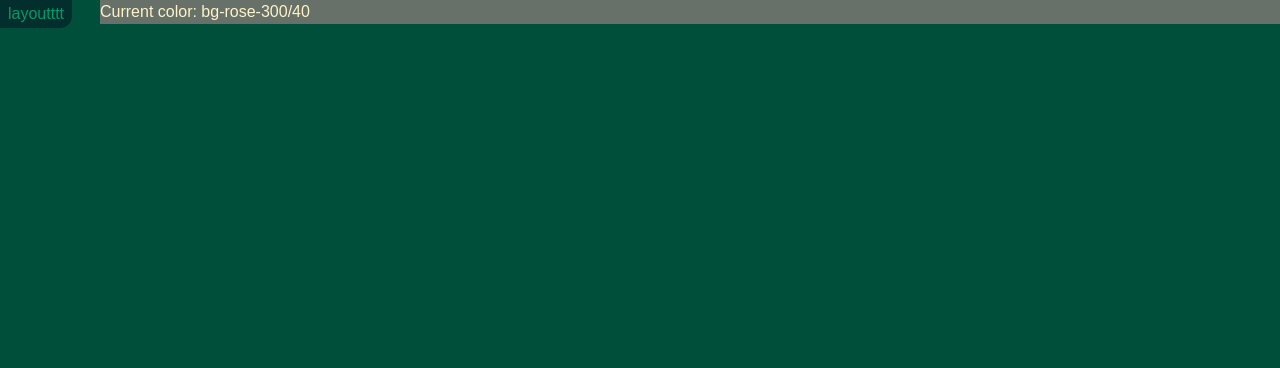
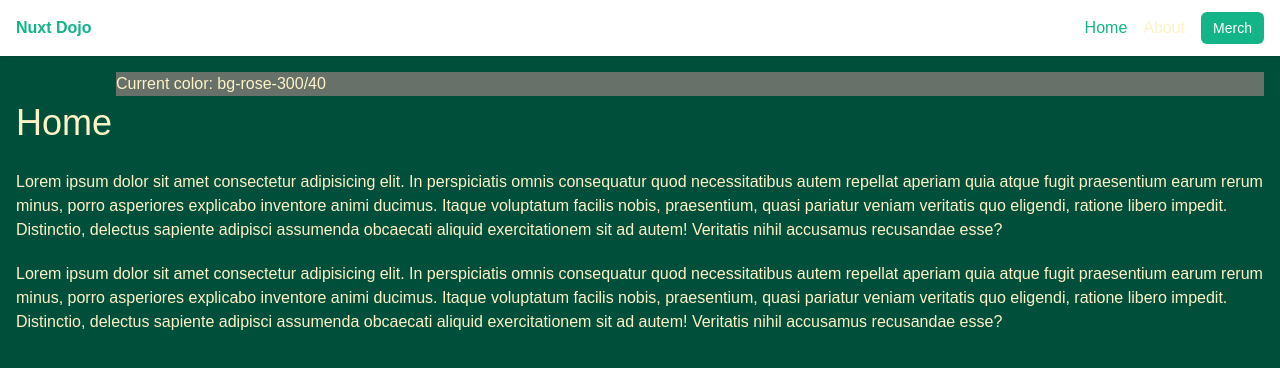
Before and after one commit to maanemann/softroom-nuxt-1.2, a Nuxt app: page /basement/netninja-nuxt-tut in a window 1280 px wide. Shown: the top 368 px of the page. Built offline with nearby package versions, Linux system fonts and the light colour scheme; a web font is replaced by a local one.

Commit message:
add entire netninja nuxt tut progress from `fresh-create_fra-8`; adjust to work in new sub-page scope & reflect original (except css: `body{@apply bg-gray-50;}`)

```diff
--- a/assets/css/main.css
+++ b/assets/css/main.css
@@ -26,7 +26,7 @@ body {
 }
 
 
-/* § h2 : kopieret fra `fresh-create_fra-8` (net ninja nuxt3 tut) – mon det virker her? */
+/* § h2 : kopieret fra `fresh-create_fra-8` (net ninja nuxt3 tut) – mon det virker her? (ja) */
 
 @layer components {
   .btn {
--- /dev/null
+++ b/components/ProductCard.vue
@@ -0,0 +1,28 @@
+
+<template>
+  <div class="card text-center">
+    <img :src="product.image" alt="product thumb" class="thumb">
+
+    <p class="font-bold text-gray-500 m-4 truncate">{{ product.title }}</p>
+
+    <NuxtLink :to="`/basement/netninja-nuxt-tut/products/${product.id}`">
+      <p class="btn my-4">view details</p>
+    </NuxtLink>
+
+  </div>
+</template>
+
+<script setup lang="ts">
+  // § i typescript skal typen defineres :
+  const { product } = defineProps<{ product: Product }>()
+  // § sådan skrives det i vanilla js :
+  // const { product } = defineProps(['product'])
+</script>
+
+<style lang="css" scoped>
+  .thumb {
+    max-height: 120px;
+    max-width: 70%;
+    margin: 0 auto;
+  }
+</style>
--- /dev/null
+++ b/layouts/netninja-default.vue
@@ -0,0 +1,23 @@
+<template>
+  <div>
+    <header class="shadow-sm bg-white">
+      <nav class="container mx-auto p-4 flex justify-between">
+        <NuxtLink to="/basement/netninja-nuxt-tut/" class="font-bold">Nuxt Dojo</NuxtLink>
+        <ul class="flex gap-4">
+          <li><NuxtLink to="/basement/netninja-nuxt-tut/">Home</NuxtLink></li>
+          <li><NuxtLink to="/basement/netninja-nuxt-tut/about">About</NuxtLink></li>
+          <li><NuxtLink to="/basement/netninja-nuxt-tut/products" class="btn">Merch</NuxtLink></li>
+        </ul>
+      </nav>
+    </header>
+    <div class="container mx-auto p-4">
+      <slot />
+    </div>
+  </div>
+</template>
+
+<style scoped>
+  .router-link-exact-active {
+    color: #12b488;
+  }
+</style>
--- /dev/null
+++ b/layouts/products.vue
@@ -0,0 +1,25 @@
+<template>
+  <div>
+    <header class="shadow-sm bg-white">
+      <nav class="container mx-auto p-4">
+        <NuxtLink to="/basement/netninja-nuxt-tut/products" class="font-bold">Nuxt Dojo Merch</NuxtLink>
+      </nav>
+    </header>
+    <div class="container mx-auto p-4">
+      <slot />
+    </div>
+    <footer class="container mx-auto p-4 flex justify-between border-t-2">
+      <ul class="flex gap-4">
+        <li><NuxtLink to="/basement/netninja-nuxt-tut/">Home</NuxtLink></li>
+        <li><NuxtLink to="/basement/netninja-nuxt-tut/about">About</NuxtLink></li>
+        <li><NuxtLink to="/basement/netninja-nuxt-tut/products">Merch</NuxtLink></li>
+      </ul>
+    </footer>
+  </div>
+</template>
+
+<style scoped>
+  .router-link-exact-active {
+    color: #12b488;
+  }
+</style>
--- /dev/null
+++ b/pages/basement/netninja-nuxt-tut/about.vue
@@ -0,0 +1,23 @@
+<template>
+  <div>
+    <h2>About</h2>
+    <p>Lorem ipsum dolor sit amet consectetur adipisicing elit. Eveniet aperiam minima unde nemo harum quam maxime optio quos corrupti. Eum sapiente facere nemo, laborum ullam non cum fuga quas eveniet harum molestiae minus atque vel ratione illo quia, iure commodi dicta porro excepturi quam. Facere, commodi corrupti ipsam neque totam reprehenderit laboriosam laborum veniam est quo, repellat saepe impedit labore?</p>
+  </div>
+</template>
+
+<script setup>
+  // Set the page layout using definePageMeta
+  definePageMeta({
+    layout: "netninja-default",
+  });
+</script>
+
+<style scoped>
+  h2 {
+    margin-bottom: 20px;
+    font-size: 36px;
+  }
+  p {
+    margin: 20px 0;
+  }
+</style>
--- /dev/null
+++ b/pages/basement/netninja-nuxt-tut/index.vue
@@ -0,0 +1,24 @@
+<template>
+  <div>
+    <h2>Home</h2>
+    <p>Lorem ipsum dolor sit amet consectetur adipisicing elit. In perspiciatis omnis consequatur quod necessitatibus autem repellat aperiam quia atque fugit praesentium earum rerum minus, porro asperiores explicabo inventore animi ducimus. Itaque voluptatum facilis nobis, praesentium, quasi pariatur veniam veritatis quo eligendi, ratione libero impedit. Distinctio, delectus sapiente adipisci assumenda obcaecati aliquid exercitationem sit ad autem! Veritatis nihil accusamus recusandae esse?</p>
+    <p>Lorem ipsum dolor sit amet consectetur adipisicing elit. In perspiciatis omnis consequatur quod necessitatibus autem repellat aperiam quia atque fugit praesentium earum rerum minus, porro asperiores explicabo inventore animi ducimus. Itaque voluptatum facilis nobis, praesentium, quasi pariatur veniam veritatis quo eligendi, ratione libero impedit. Distinctio, delectus sapiente adipisci assumenda obcaecati aliquid exercitationem sit ad autem! Veritatis nihil accusamus recusandae esse?</p>
+  </div>
+</template>
+
+<script setup>
+  // Set the page layout using definePageMeta
+  definePageMeta({
+    layout: "netninja-default",
+  });
+</script>
+
+<style scoped>
+  h2 {
+    margin-bottom: 20px;
+    font-size: 36px;
+  }
+  p {
+    margin: 20px 0;
+  }
+</style>
--- /dev/null
+++ b/pages/basement/netninja-nuxt-tut/products/[id].vue
@@ -0,0 +1,42 @@
+<template>
+  <div v-if="product">
+    <p class="text-orange-600">{{ product.title }}</p>
+    <p>{{ product.price }}</p>
+    <p>{{ product.id }}</p>
+  </div>
+</template>
+
+<!-- <script setup lang="ts">
+  const id = useRoute().params.id as string;
+</script> -->
+
+<script setup lang="ts">
+  // Define the Product interface based on the API structure
+  interface Product {
+    id: number;
+    title: string;
+    price: number;
+    description: string;
+    category: string;
+    image: string;
+    rating: {
+      rate: number;
+      count: number;
+    };
+  }
+
+  // Access the route and extract the id parameter
+  const route = useRoute();
+  const id = route.params.id as string;
+  const uri = `https://fakestoreapi.com/products/${id}`
+
+  // Fetch the product data, providing the Product type for type safety
+    // `data` = property in `useFetch` (containing the data – also has `status`, `pending` (?) etc)
+    // `{ key: id }` : `useFetch` minimzes fetch requests and uses last used key (id) by default, so we need to specify the unique key (in an 'options object' as a second parameter) for products not to be identical (selvom det også virker uden, men ikke for net ninja – opdatering..?)
+  const { data: product } = await useFetch<Product>( uri, { key: id } );
+
+  // Set the page layout using definePageMeta
+  definePageMeta({
+    layout: "products",
+  });
+</script>
--- /dev/null
+++ b/pages/basement/netninja-nuxt-tut/products/index.vue
@@ -0,0 +1,20 @@
+<template>
+  <div>
+    <div class="grid grid-cols-4 gap-5">
+      <div v-for="p in products" :key="p.id">
+        <!-- `:` får `p` til at læses dynamisk (js objekt), frem for som en streng = "data binding" : -->
+        <ProductCard :product="p" />
+      </div>
+    </div>
+  </div>
+</template>
+
+<script setup>
+  //  fetch the products
+  // // more fetch notes in [id].vue
+  const { data: products } = await useFetch('https://fakestoreapi.com/products')
+
+  definePageMeta({
+    layout: "products",
+  })
+</script>
```
